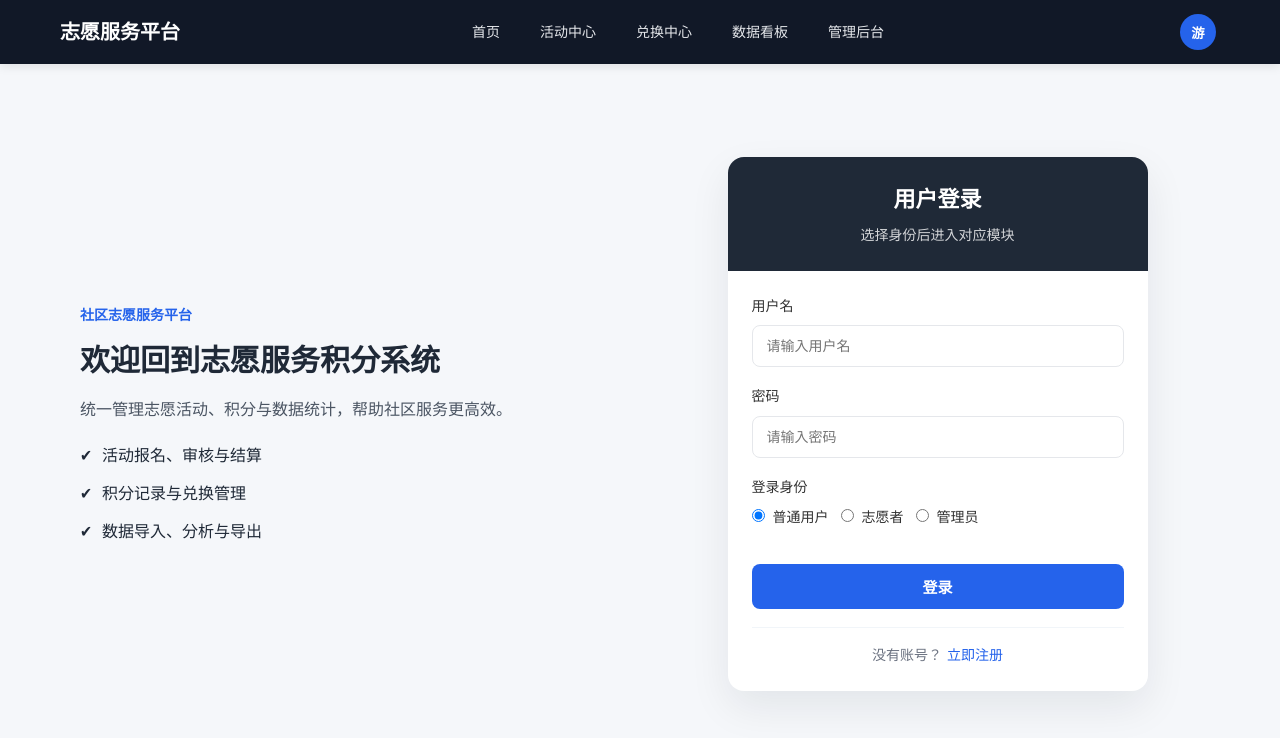
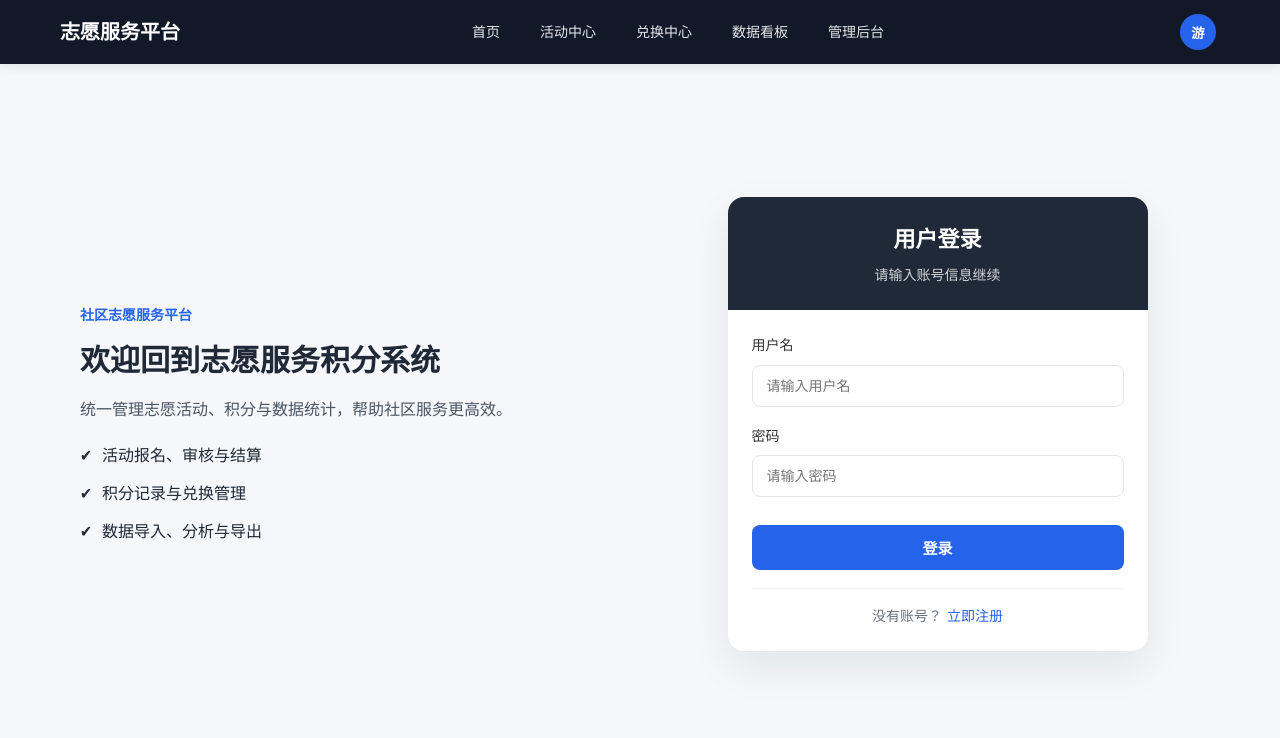
Before and after one commit to Petrichor813/database-homework, a Vue app in the folder frontend/: page /login in a window 1280 px wide. Shown: the top 738 px of the page. Built offline with nearby package versions, Linux system fonts and the light colour scheme.

Commit message:
feat: 将登录页面身份选择删除；调整了注册页面身份选择

```diff
--- a/frontend/src/App.vue
+++ b/frontend/src/App.vue
@@ -5,7 +5,7 @@
         <router-link to="/home" class="logo">
           <h1>志愿服务平台</h1>
         </router-link>
-        <nav class="nav-menu">
+        <nav class="nav-menu" ref="navMenuRef">
           <router-link to="/home" class="nav-link">首页</router-link>
           <div class="nav-group">
             <button type="button" class="nav-link nav-trigger" aria-controls="nav-activities"
@@ -123,6 +123,7 @@ const loading = ref(true);
 const currentUser = ref(null);
 const menuOpen = ref(false);
 const userMenuRef = ref(null);
+const navMenuRef = ref(null);
 const activeMenu = ref(null);
 
 const displayName = computed(() => currentUser.value?.username || '游客');
@@ -154,7 +155,7 @@ const checkAuth = () => {
   try {
     const userStr = localStorage.getItem('user');
     if (userStr) {
-      parsedUser.value = JSON.parse(userStr);
+      const parsedUser = JSON.parse(userStr);
       currentUser.value = {
         ...parsedUser,
         volunteerVerified: parsedUser.volunteerVerified ?? parsedUser.isVerified ?? false
@@ -188,6 +189,9 @@ const handleClickOutside = event => {
   if (!userMenuRef.value) return;
   if (!userMenuRef.value.contains(event.target)) {
     menuOpen.value = false;
+  }
+  if (navMenuRef.value && !navMenuRef.value.contains(event.target)) {
+    activeMenu.value = null;
   }
 }
 
--- a/frontend/src/components/Login.vue
+++ b/frontend/src/components/Login.vue
@@ -25,7 +25,7 @@
     <div class="login-card">
       <div class="login-header">
         <h1>用户登录</h1>
-        <p>选择身份后进入对应模块</p>
+        <p>请输入账号信息继续</p>
       </div>
 
       <form class="login-form" @submit.prevent="handleLogin">
@@ -38,24 +38,6 @@
           <label for="password">密码</label>
           <input id="password" v-model="form.password" type="password" placeholder="请输入密码" required
             class="form-input" />
-        </div>
-
-        <div class="form-group">
-          <label>登录身份</label>
-          <div class="role-options">
-            <label class="role-option">
-              <input v-model="form.role" type="radio" name="role" value="USER" checked />
-              <span>普通用户</span>
-            </label>
-            <label class="role-option">
-              <input v-model="form.role" type="radio" name="role" value="VOLUNTEER" />
-              <span>志愿者</span>
-            </label>
-            <label class="role-option">
-              <input v-model="form.role" type="radio" name="role" value="ADMIN" />
-              <span>管理员</span>
-            </label>
-          </div>
         </div>
 
         <button type="submit" class="login-btn" :disabled="loading">
@@ -82,8 +64,7 @@ const { success, error } = useToast()
 
 const form = reactive({
   username: '',
-  password: '',
-  role: 'USER'
+  password: ''
 })
 
 const loading = ref(false)
@@ -99,8 +80,7 @@ const handleLogin = async () => {
   try {
     const response = await postJson('/api/auth/login', {
       username: form.username,
-      password: form.password,
-      role: form.role
+      password: form.password
     })
 
     const userData = {
@@ -231,24 +211,6 @@ const goToRegister = () => {
   box-shadow: 0 0 0 2px rgba(37, 99, 235, 0.2);
 }
 
-.role-options {
-  display: flex;
-  flex-wrap: wrap;
-  gap: 12px;
-  margin-top: 6px;
-}
-
-.role-option {
-  display: flex;
-  align-items: center;
-  cursor: pointer;
-  font-size: 14px;
-}
-
-.role-option input {
-  margin-right: 8px;
-}
-
 .login-btn {
   width: 100%;
   padding: 12px;
--- a/frontend/src/components/Register.vue
+++ b/frontend/src/components/Register.vue
@@ -26,14 +26,22 @@
           <label>注册身份</label>
           <div class="role-options">
             <label class="role-option">
-              <input v-model="form.role" type="radio" name="role" value="USER" checked />
+              <input v-model="form.primaryRole" type="radio" name="primary-role" value="USER" checked />
               <span>普通用户</span>
             </label>
             <label class="role-option">
-              <input v-model="form.role" type="radio" name="role" value="VOLUNTEER" />
-              <span>志愿者</span>
+              <input v-model="form.primaryRole" type="radio" name="primary-role" value="ADMIN" />
+              <span>管理员</span>
             </label>
           </div>
+        </div>
+        <div class="form-row">
+          <label>志愿者身份</label>
+          <label class="volunteer-option">
+            <input v-model="form.isVolunteer" type="checkbox" />
+            <span>申请成为志愿者</span>
+          </label>
+          <p class="form-hint">管理员默认具备志愿者权限，可按需勾选是否进入志愿者流程。</p>
         </div>
         <button type="submit" :disabled="loading">
           {{ loading ? '注册中...' : '提交注册' }}
@@ -48,7 +56,7 @@
 </template>
 
 <script setup>
-import { reactive, ref } from 'vue'
+import { computed, reactive, ref } from 'vue'
 import { useRouter } from 'vue-router'
 import { postJson } from '../utils/api'
 import { useToast } from '../utils/toast'
@@ -61,10 +69,15 @@ const form = reactive({
   phone: '',
   password: '',
   confirmPassword: '',
-  role: 'USER'
+  primaryRole: 'USER',
+  isVolunteer: false
 })
 
 const loading = ref(false)
+const resolvedRole = computed(() => {
+  if (form.primaryRole === 'ADMIN') return 'ADMIN'
+  return form.isVolunteer ? 'VOLUNTEER' : 'USER'
+})
 
 const handleRegister = async () => {
   if (!form.username.trim() || !form.password.trim()) {
@@ -83,7 +96,7 @@ const handleRegister = async () => {
     await postJson('/api/auth/register', {
       username: form.username,
       password: form.password,
-      role: form.role,
+      role: resolvedRole.value,
       phone: form.phone
     })
 
@@ -161,6 +174,18 @@ const handleRegister = async () => {
   cursor: pointer;
 }
 
+.volunteer-option {
+  display: inline-flex;
+  align-items: center;
+  gap: 8px;
+  font-size: 14px;
+  color: #374151;
+}
+
+.volunteer-option input {
+  margin: 0;
+}
+
 .role-option input {
   margin-right: 8px;
 }
@@ -168,6 +193,12 @@ const handleRegister = async () => {
 .role-option span {
   font-size: 14px;
   color: #555;
+}
+
+.form-hint {
+  margin: 6px 0 0;
+  font-size: 12px;
+  color: #6b7280;
 }
 
 .register-form button {
```
Also changed, not shown: 1 other file (tests, documents, lock files or other folders).
